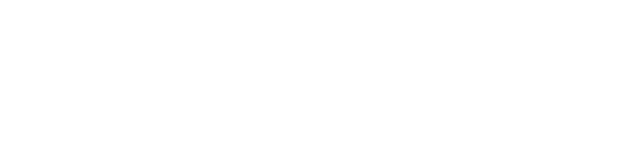
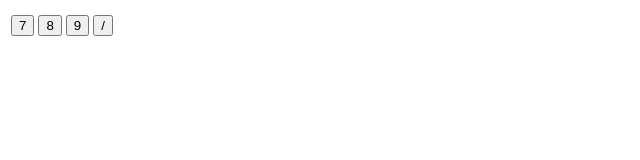
Before and after one commit to sirfrank0/calculator, a plain HTML site: page index.html in a window 1280 px wide. Shown: the whole page, without its empty margins (0-640 px from the left). Drawn offline with Linux system fonts and the light colour scheme.

Commit message:
first row created

```diff
--- a/index.html
+++ b/index.html
@@ -5,8 +5,20 @@
     <meta http-equiv="X-UA-Compatible" content="IE=edge">
     <meta name="viewport" content="width=device-width, initial-scale=1.0">
     <title>Calculadora</title>
+
 </head>
 <body>
+    <table class="calculadora">
+        <tr>
+            <td colspan="4"><span id="resultado"></span></td>
+        </tr>
+        <tr>
+            <td><button id="siete">7</button></td>
+            <td><button id="ocho">8</button></td>
+            <td><button id="nueve">9</button></td>
+            <td><button id="division">/</button></td>
+        </tr>
+    </table>
 
 </body>
 </html>
```
